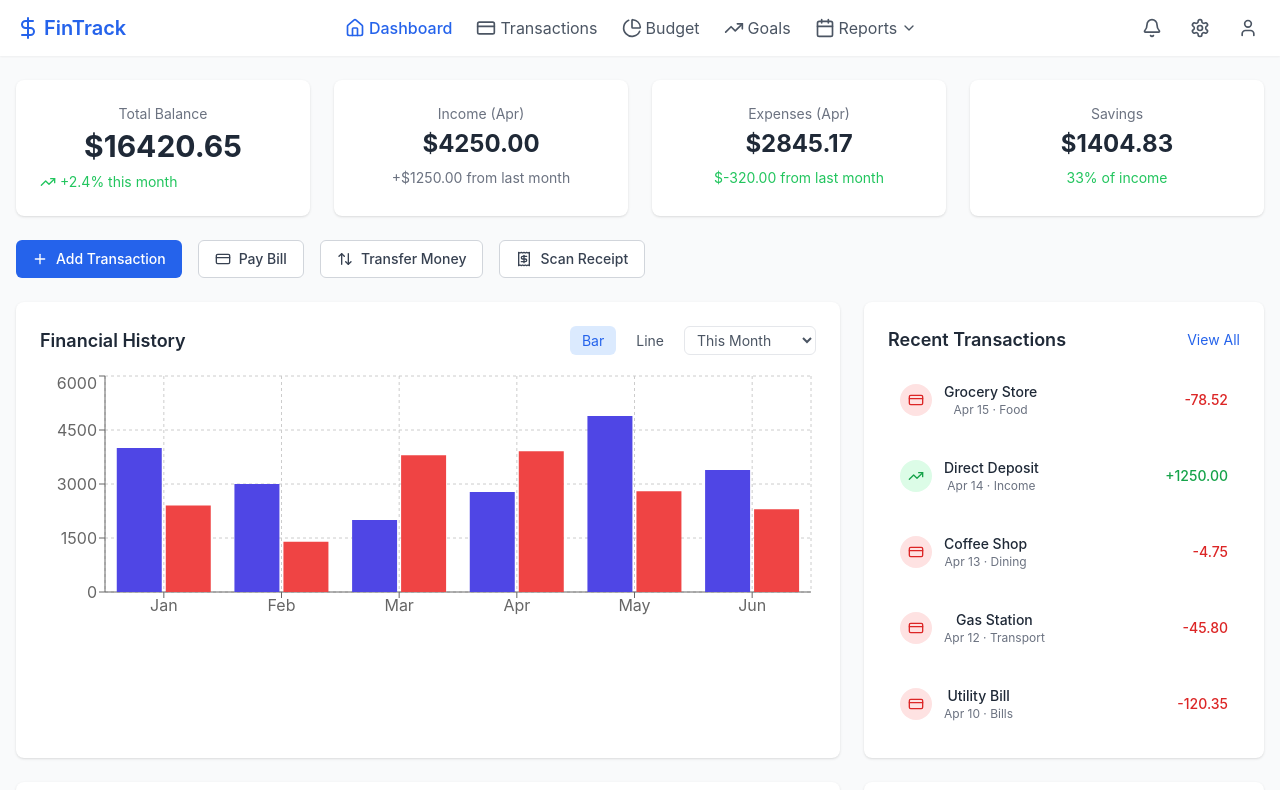
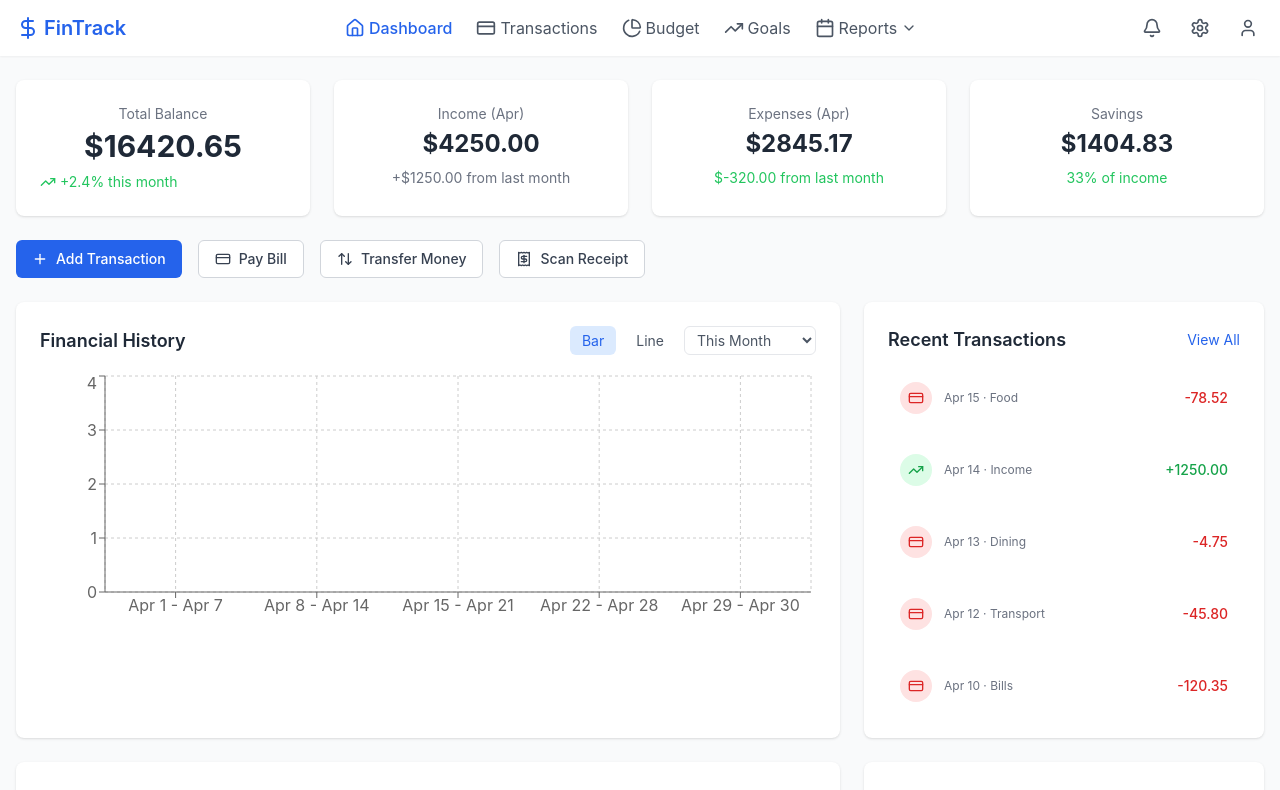
Before and after one commit to CSC4700-Spring2025-Org/group5-finance-tracking-app, a React (Create React App) app: page / in a window 1280 px wide. Shown: the top 790 px of the page. Built offline with nearby package versions, Linux system fonts and the light colour scheme.

Commit message:
Created Dynamic Chart

```diff
--- a/src/FinancialDashboard.tsx
+++ b/src/FinancialDashboard.tsx
@@ -44,14 +44,77 @@ const initialTransactionData: Transaction[] = [
   { id: 5, date: 'Apr 10', payee: 'Utility Bill', category: 'Bills', amount: -120.35 },
 ];
 
-const initialChartData: ChartDataPoint[] = [
-  { name: 'Jan', income: 4000, expenses: 2400 },
-  { name: 'Feb', income: 3000, expenses: 1398 },
-  { name: 'Mar', income: 2000, expenses: 3800 },
-  { name: 'Apr', income: 2780, expenses: 3908 },
-  { name: 'May', income: 4890, expenses: 2800 },
-  { name: 'Jun', income: 3390, expenses: 2300 },
-];
+// Create historical chart data for different time periods
+const generateChartData = (period: string): ChartDataPoint[] => {
+  const now = new Date();
+  const currentYear = now.getFullYear();
+  const currentMonth = now.getMonth();
+  const currentDay = now.getDate();
+
+  // Format a date to display in the chart
+  const formatDateRange = (startDay: number, endDay: number, month: number, year: number): string => {
+    const startDate = new Date(year, month, startDay);
+    const endDate = new Date(year, month, endDay);
+    const startFormatted = startDate.toLocaleString('default', { month: 'short', day: 'numeric' });
+    const endFormatted = endDate.toLocaleString('default', { month: 'short', day: 'numeric' });
+    return `${startFormatted} - ${endFormatted}`;
+  };
+
+  // This Month - show weekly date ranges
+  if (period === 'This Month') {
+    const daysInMonth = new Date(currentYear, currentMonth + 1, 0).getDate();
+    const result: ChartDataPoint[] = [];
+
+    // Create weekly ranges (e.g., "Apr 1 - Apr 7")
+    let startDay = 1;
+    while (startDay <= daysInMonth) {
+      const endDay = Math.min(startDay + 6, daysInMonth);
+      const dateRange = formatDateRange(startDay, endDay, currentMonth, currentYear);
+
+      // Generate realistic data - higher values for weeks we've already passed
+      const isPastWeek = endDay < currentDay;
+
+      result.push({
+        name: dateRange,
+        income: isPastWeek ? Math.floor(Math.random() * 1500) + 500 : 0,
+        expenses: isPastWeek ? Math.floor(Math.random() * 1200) + 300 : 0
+      });
+
+      startDay = endDay + 1;
+    }
+    return result;
+  }
+
+  // Last 3 Months
+  else if (period === 'Last 3 Months') {
+    const result: ChartDataPoint[] = [];
+    for (let i = 2; i >= 0; i--) {
+      const monthDate = new Date(currentYear, currentMonth - i, 1);
+      const monthName = monthDate.toLocaleString('default', { month: 'short' });
+      result.push({
+        name: monthName,
+        income: Math.floor(Math.random() * 4000) + 2000,
+        expenses: Math.floor(Math.random() * 3500) + 1500
+      });
+    }
+    return result;
+  }
+
+  // This Year
+  else {
+    const result: ChartDataPoint[] = [];
+    for (let i = 0; i <= currentMonth; i++) {
+      const monthDate = new Date(currentYear, i, 1);
+      const monthName = monthDate.toLocaleString('default', { month: 'short' });
+      result.push({
+        name: monthName,
+        income: Math.floor(Math.random() * 4000) + 2000,
+        expenses: Math.floor(Math.random() * 3500) + 1500
+      });
+    }
+    return result;
+  }
+};
 
 const initialBudgetData: BudgetItem[] = [
   { category: 'Food & Dining', spent: 450, budget: 600, percent: 75 },
@@ -77,12 +140,13 @@ const categoryToBudgetMapping: { [key: string]: string } = {
 const FinancialDashboard = () => {
   const navigate = useNavigate();
   const [chartType, setChartType] = useState('bar');
+  const [chartTimePeriod, setChartTimePeriod] = useState('This Month');
   const [reportsDropdownOpen, setReportsDropdownOpen] = useState(false);
   const [isModalOpen, setIsModalOpen] = useState(false);
 
   // State for financial data
   const [transactions, setTransactions] = useState<Transaction[]>(initialTransactionData);
-  const [chartData, setChartData] = useState<ChartDataPoint[]>(initialChartData);
+  const [chartData, setChartData] = useState<ChartDataPoint[]>(generateChartData('This Month'));
   const [budgetData, setBudgetData] = useState<BudgetItem[]>(initialBudgetData);
   const [goalsData, setGoalsData] = useState<Goal[]>(initialGoalsData);
 
@@ -103,6 +167,11 @@ const FinancialDashboard = () => {
   // Show confetti state
   const [showConfetti, setShowConfetti] = useState(false);
   const confettiContainerRef = useRef<HTMLDivElement | null>(null);
+
+  // Update chart data when time period changes
+  useEffect(() => {
+    setChartData(generateChartData(chartTimePeriod));
+  }, [chartTimePeriod]);
 
   // Function to create confetti animation
   const createConfetti = () => {
@@ -271,13 +340,53 @@ const FinancialDashboard = () => {
 
   // Helper function to update chart data
   const updateChartData = (transaction: Transaction) => {
-    // Get month from transaction date
-    const transactionMonth = transaction.date.split(' ')[0]; // e.g., "Apr"
+    // Extract date parts from transaction
+    const [month, day] = transaction.date.split(' ');
+    const numericDay = parseInt(day);
+    const currentYear = new Date().getFullYear();
+    const currentMonth = new Date().toLocaleString('default', { month: 'short' });
 
-    // Find the corresponding month in chart data
-    const updatedChartData = chartData.map(dataPoint => {
-      if (dataPoint.name === transactionMonth) {
-        // Update income or expenses based on transaction type
+    // Different update logic based on chart time period
+    if (chartTimePeriod === 'This Month') {
+      // For This Month, find which week range the transaction belongs to
+      if (month === currentMonth) {
+        setChartData(prev =>
+          prev.map(dataPoint => {
+            // Parse the date range (e.g., "Apr 1 - Apr 7")
+            const rangeParts = dataPoint.name.split(' - ');
+            if (rangeParts.length === 2) {
+              const startDateParts = rangeParts[0].split(' ');
+              const endDateParts = rangeParts[1].split(' ');
+
+              // Extract the day numbers
+              const startDay = parseInt(startDateParts[1]);
+              const endDay = parseInt(endDateParts[1]);
+
+              // Check if the transaction day falls within this range
+              if (numericDay >= startDay && numericDay <= endDay) {
+                if (transaction.amount > 0) {
+                  return {
+                    ...dataPoint,
+                    income: dataPoint.income + transaction.amount
+                  };
+                } else {
+                  return {
+                    ...dataPoint,
+                    expenses: dataPoint.expenses + Math.abs(transaction.amount)
+                  };
+                }
+              }
+            }
+            return dataPoint;
+          })
+        );
+      }
+    }
+    else if (chartTimePeriod === 'Last 3 Months' || chartTimePeriod === 'This Year') {
+      // For Last 3 Months or This Year, update the appropriate month
+      setChartData(prev =>
+        prev.map(dataPoint => {
+          if (dataPoint.name === month) {
             if (transaction.amount > 0) {
               return {
                 ...dataPoint,
@@ -291,9 +400,9 @@ const FinancialDashboard = () => {
             }
           }
           return dataPoint;
-    });
-
-    setChartData(updatedChartData);
+        })
+      );
+    }
   };
 
   // Helper function to update budget data
@@ -512,11 +621,14 @@ const FinancialDashboard = () => {
                 >
                   Line
                 </button>
-                <select className="text-sm border rounded-md px-2 py-1 bg-white text-gray-600">
+                <select
+                  className="text-sm border rounded-md px-2 py-1 bg-white text-gray-600"
+                  value={chartTimePeriod}
+                  onChange={(e) => setChartTimePeriod(e.target.value)}
+                >
                   <option>This Month</option>
                   <option>Last 3 Months</option>
                   <option>This Year</option>
-                  <option>Custom</option>
                 </select>
               </div>
             </div>
@@ -561,7 +673,6 @@ const FinancialDashboard = () => {
                       {transaction.amount > 0 ? <TrendingUp className="h-4 w-4" /> : <CreditCard className="h-4 w-4" />}
                     </div>
                     <div className="ml-3">
-                      <p className="text-sm font-medium text-gray-800">{transaction.payee}</p>
                       <p className="text-xs text-gray-500">{transaction.date} · {transaction.category}</p>
                     </div>
                   </div>
```
Lines whose indentation alone changed are shown as unchanged.
